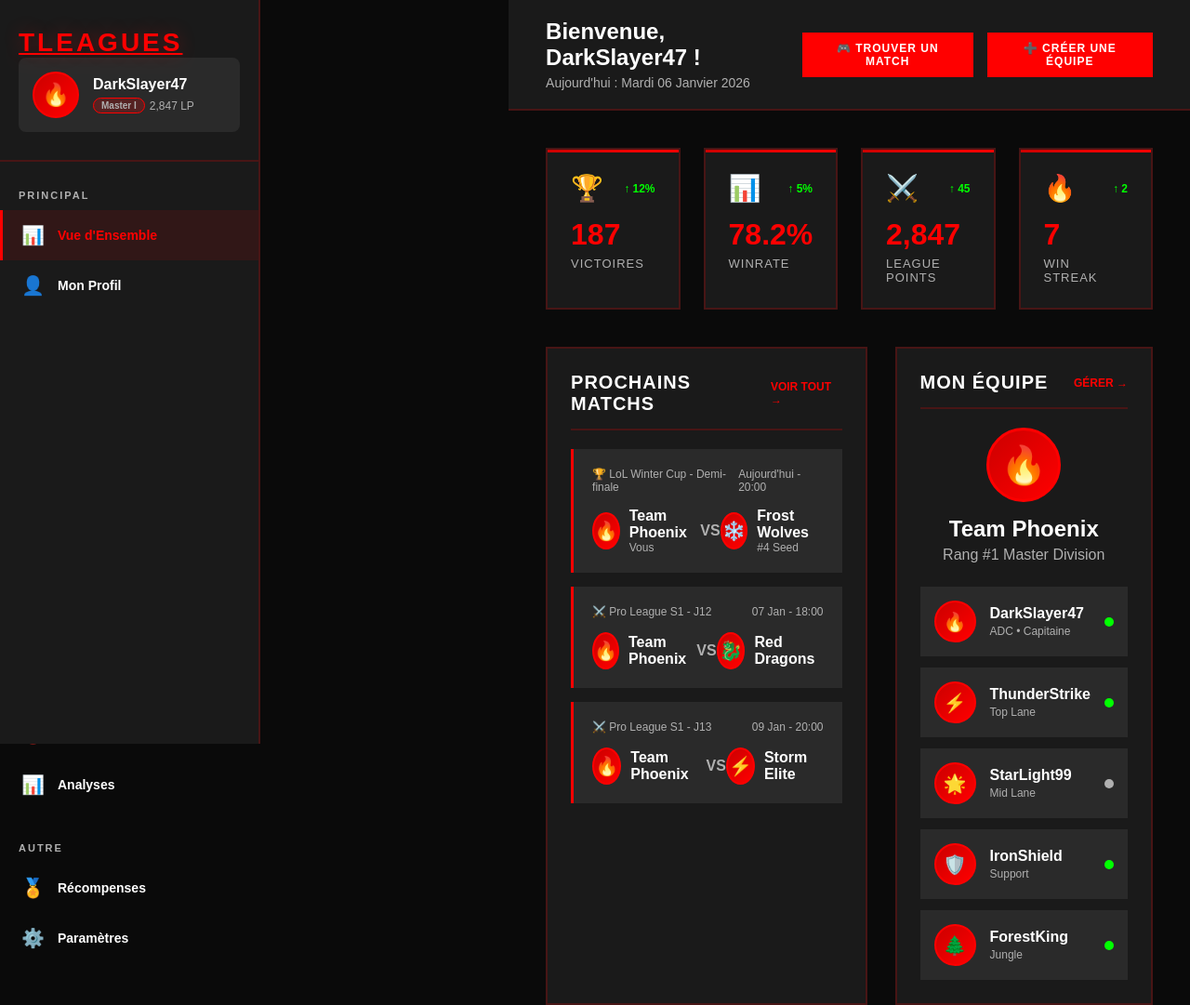
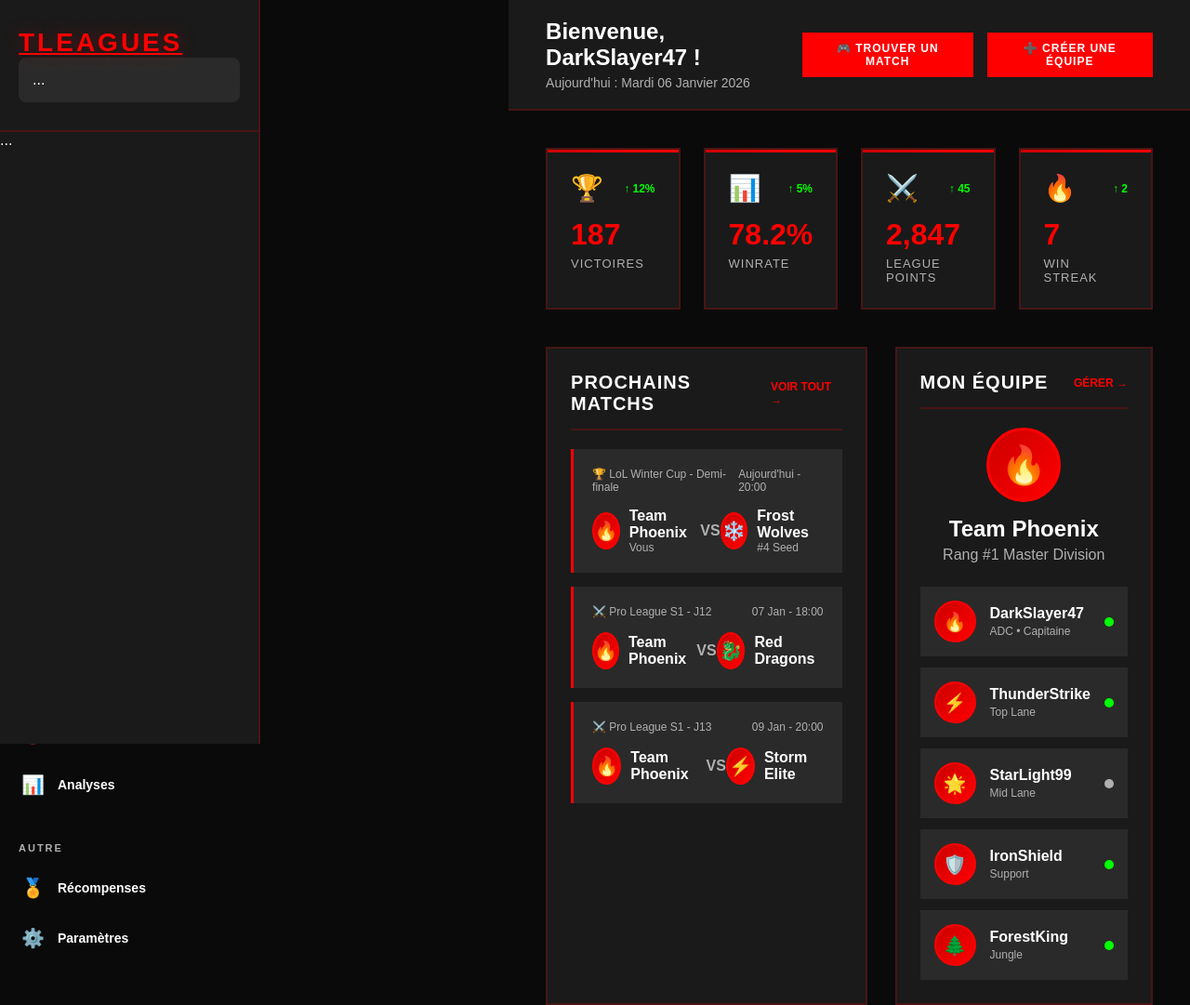
Before and after one commit to qartersan94/TLeagues, a plain HTML site: page dashboard.html in a window 1280 px wide. Shown: the top 1081 px of the page at 93% size. Drawn offline with Linux system fonts and the light colour scheme.

Commit message:
Update dashboard.html

```diff
--- a/dashboard.html
+++ b/dashboard.html
@@ -621,18 +621,17 @@
     </div>
 
     <!-- Ici tu peux ajouter la navigation -->
-    <nav class="sidebar-nav">
-        <div class="nav-section">
-            <div class="nav-section-title">Principal</div>
-            <div class="nav-item active" onclick="switchSection('overview')">
-                <span class="nav-icon">📊</span>
-                <span class="nav-text">Vue d'Ensemble</span>
-            </div>
-            <div class="nav-item" onclick="switchSection('profile')">
-                <span class="nav-icon">👤</span>
-                <span class="nav-text">Mon Profil</span>
-            </div>
+  <!-- Sidebar -->
+<aside class="sidebar">
+    <div class="sidebar-header">
+       <a href="/TLeagues/index.html" class="logo">TLeagues</a>
+         <div class="user-profile">
+            ...
         </div>
+    </div>
+    ...
+</aside>
+
         <!-- Ajoute les autres sections ici -->
     </nav>
 </aside>
```
